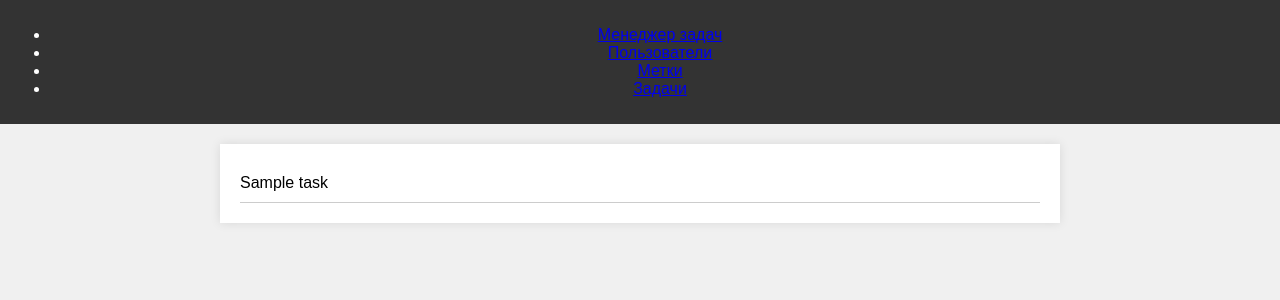
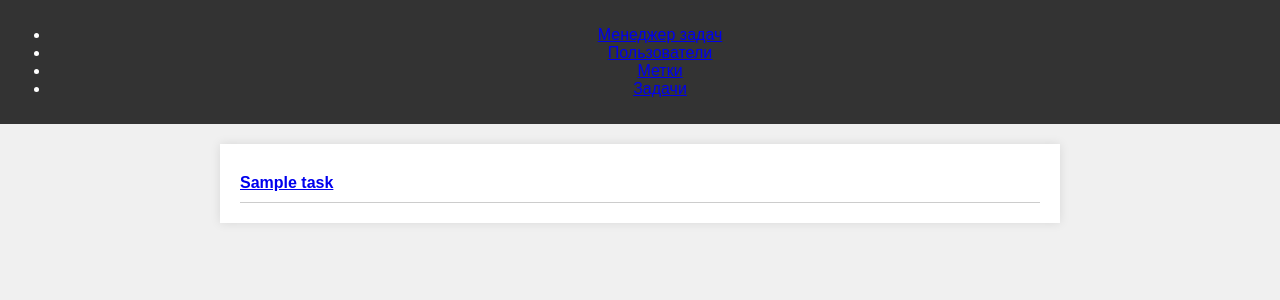
Before and after one commit to aiker1548/todo, a Django app: page /todo/tasks/ in a window 1280 px wide. Shown: the top 300 px of the page. Run offline with Django 5.2, Linux system fonts and the light colour scheme; tables that the repository leaves empty hold one stand-in row (values such as "Sample post").

Commit message:
Теперь в названии каждой задачи хранится ссылка на просмотр этой задачи

```diff
--- a/Mysite/todo/templates/todo/tasksList.html
+++ b/Mysite/todo/templates/todo/tasksList.html
@@ -32,6 +32,12 @@
             border-bottom: 1px solid #ccc;
             padding: 10px 0;
         }
+
+        .task-title {
+            font-weight: bold;
+            cursor: pointer;
+            color: #007bff; /* Ссылка с цветом, похожим на стандартные ссылки */
+        }
     </style>
 </head>
 <body>
@@ -45,7 +51,7 @@
     <div class="container">
         {% for task in tasks %}
             <div class="task-item">
-                <span>{{ task.title }}</span>
+                <span class="task-title"><a href="{% url 'showTask' task.slug %}">{{ task.title }}</a></span>
                 <!-- Дополнительные данные задачи, которые вы хотите отобразить -->
             </div>
         {% endfor %}
```
